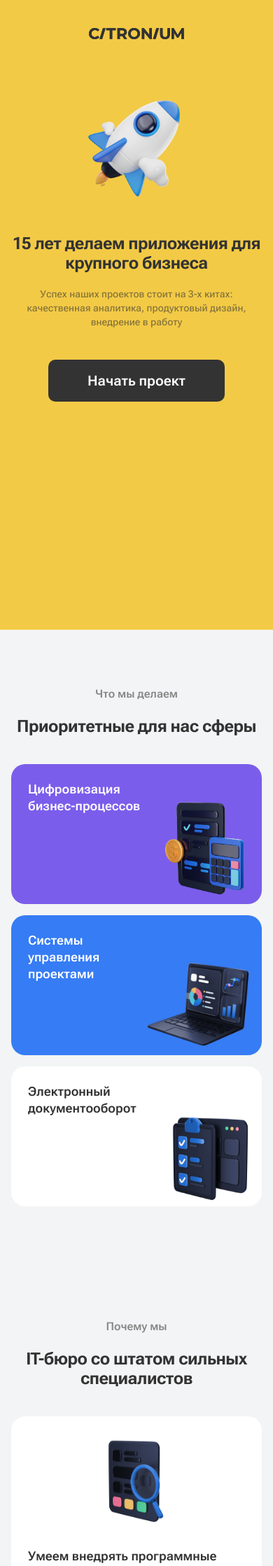
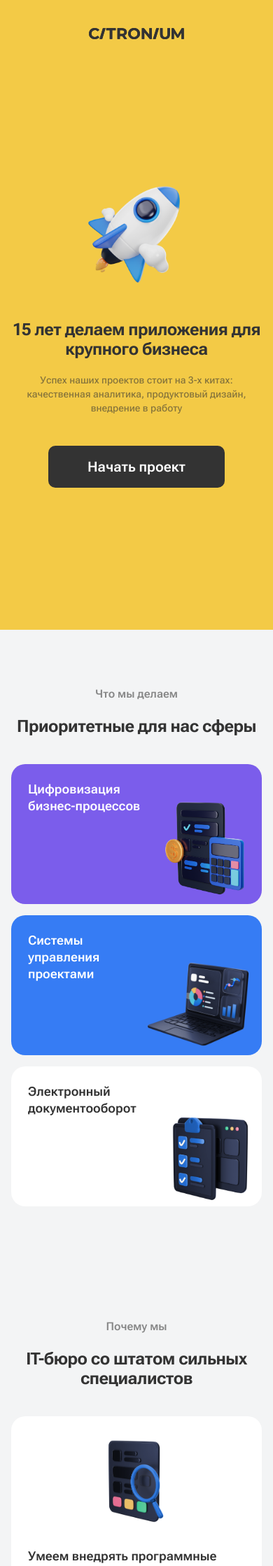
Before and after one commit to Citronium/citronium-landing-en, a Jekyll site: the page built from index.html, in a window 390 px wide. Shown: the top 2238 px of the page at 70% size. Built offline with Jekyll 4.4.1, drawn with Linux system fonts in a browser that asks for light colours.

Commit message:
fix adaptive

```diff
--- a/_includes/home/section-about-team.html
+++ b/_includes/home/section-about-team.html
@@ -4,13 +4,13 @@
         <h2 class="h2 section-title">Мы – команда профессионалов</h2>
         <div class="about-team__items">
             <div class="about-team__item1">
-                <h3 class="about-team__item1-title">
+                <h3 class="h3 about-team__item1-title">
                     Над вашим проектом будут работать менеджеры, дизайнеры, разработчики, инженеры по качеству
                     и специалисты по внедрению
                 </h3>
             </div>
             <div class="about-team__item2">
-                <h3 class="about-team__item2-title">Основа команды специалисты с опытом более 5 лет</h3>
+                <h3 class="h3 about-team__item2-title">Основа команды специалисты с опытом более 5 лет</h3>
                 <img class="about-team__item2-img" src="{{ site.baseurl }}/assets/img/search.png" alt="">
             </div>
         </div>
--- a/_sass/_home.scss
+++ b/_sass/_home.scss
@@ -66,6 +66,8 @@
     height: 100vh;
     min-height: 832px;
     width: 100%;
+    display: flex;
+    align-items: center;
     background-color: var(--color-yellow);
     &__title {
         font-size: 72px;
@@ -190,7 +192,7 @@
         grid-area: item1;
         background-color: var(--color-white);
         background-image: url(img/search.png);
-        background-position: center bottom 22px;
+        background-position: center bottom;
         &-title {
             color: var(--color-dark);
             max-width: 100%;
@@ -202,7 +204,7 @@
         grid-area: item2;
         background-color: var(--color-blush);
         background-image: url(img/rocket.png);
-        background-position: center bottom 22px;
+        background-position: center bottom;
         &-title {
             color: var(--color-white);
             max-width: 404px;
@@ -214,10 +216,10 @@
         grid-area: item3;
         background-color: var(--color-purple);
         background-image: url(img/calc.png);
-        background-position: right bottom 16px;
+        background-position: right bottom;
         &-title {
             color: var(--color-white);
-            max-width: 50%;
+            max-width: 42%;
             margin-left: 56px;
             margin-top: 88px;
         }
@@ -302,9 +304,9 @@
             padding-top: 56px;
             padding-left: 56px;
             padding-right: 56px;
-            font-weight: 600;
-            font-size: 40px;
-            line-height: 48px;
+            // font-weight: 600;
+            // font-size: 40px;
+            // line-height: 48px;
             color: var(--color-white);
         }
     }
@@ -319,9 +321,9 @@
             padding-top: 56px;
             padding-left: 56px;
             padding-right: 56px;
-            font-weight: 600;
-            font-size: 40px;
-            line-height: 48px;
+            // font-weight: 600;
+            // font-size: 40px;
+            // line-height: 48px;
             color: var(--color-dark);
         }
         &-img {
--- a/_sass/_media.scss
+++ b/_sass/_media.scss
@@ -227,6 +227,25 @@
             }
         }
     }
+    .our-awards {
+        &__items {
+            margin-top: 60px;
+        }
+        & img {
+            max-width: 180px;
+        }
+        &__item {
+            padding: 24px;
+            &-title {
+                font-size: 24px;
+                line-height: 32px;
+            }
+            &-desc {
+                font-size: 16px;
+                line-height: 24px;
+            }
+        }
+    }
 }
 
 @media (max-width: 640px) {
@@ -281,8 +300,8 @@
                 padding-top: 40px;
                 padding-left: 40px;
                 padding-right: 40px;
-                font-size: 24px;
-                line-height: 32px;
+                // font-size: 24px;
+                // line-height: 32px;
             }
         }
         &__item2 {
@@ -290,8 +309,8 @@
                 padding-top: 40px;
                 padding-left: 40px;
                 padding-right: 40px;
-                font-size: 24px;
-                line-height: 32px;
+                // font-size: 24px;
+                // line-height: 32px;
             }
             &-img {
                 max-width: 240px;
@@ -310,25 +329,7 @@
             grid-template-columns: 1fr 1fr;
         }
     }
-    .our-awards {
-        &__items {
-            margin-top: 60px;
-        }
-        & img {
-            max-width: 180px;
-        }
-        &__item {
-            padding: 24px;
-            &-title {
-                font-size: 24px;
-                line-height: 32px;
-            }
-            &-desc {
-                font-size: 16px;
-                line-height: 24px;
-            }
-        }
-    }
+
     .footer {
         &__title {
             font-size: 40px;
@@ -363,6 +364,109 @@
         }
         &__privacy {
             margin-top: 8px;
+        }
+    }
+}
+
+@media (max-width: 520px) {
+    .why-we {
+        &__items {
+            margin-top: 40px;
+        }
+        &__item1 {
+            display: flex;
+            flex-direction: column;
+            justify-content: flex-end;
+            height: 260px;
+            background-size: 140px;
+            background-position: center top 24px;
+            &-title {
+                max-width: 100%;
+                margin: 24px;
+            }
+        }
+        &__item2 {
+            display: flex;
+            flex-direction: column;
+            justify-content: flex-end;
+            height: 260px;
+            background-size: 140px;
+            background-position: center top 24px;
+            &-title {
+                max-width: 100%;
+                margin: 24px;
+            }
+        }
+        &__item3 {
+            display: flex;
+            flex-direction: column;
+            justify-content: flex-end;
+            height: 308px;
+            background-size: 140px;
+            background-position: center top 24px;
+            &-title {
+                max-width: 100%;
+                margin: 24px;
+            }
+        }
+    }
+    .our-awards {
+        &__items {
+            margin-top: 40px;
+            grid-template-areas:
+                "item1"
+                "item2"
+                "item3"
+                "item4";
+            grid-template-rows: 1fr 1fr 1fr 1fr;
+            grid-template-columns: 1fr;
+        }
+        &__item {
+            & img {
+                max-width: 150px;
+            }
+            &-title {
+                font-size: 18px;
+                line-height: 24px;
+                margin-top: 40px;
+            }
+            &-desc {
+                font-size: 14px;
+                line-height: 20px;
+                margin-top: 16px;
+            }
+        }
+    }
+    .what-we-do {
+        &__items {
+            margin-top: 40px;
+        }
+        &__item {
+            height: 200px;
+        }
+        &__item1 {
+            background-size: 161px;
+            &-title {
+                max-width: 200px;
+                margin-top: 24px;
+                margin-left: 24px;
+            }
+        }
+        &__item2 {
+            background-size: 177px;
+            &-title {
+                max-width: 117px;
+                margin-top: 24px;
+                margin-left: 24px;
+            }
+        }
+        &__item3 {
+            background-size: 149px;
+            &-title {
+                max-width: 160px;
+                margin-top: 24px;
+                margin-left: 24px;
+            }
         }
     }
 }
@@ -408,79 +512,8 @@
             margin-top: 40px;
         }
     }
-    .what-we-do {
-        &__items {
-            margin-top: 40px;
-        }
-        &__item {
-            height: 200px;
-        }
-        &__item1 {
-            background-size: 161px;
-            &-title {
-                max-width: 200px;
-                margin-top: 24px;
-                margin-left: 24px;
-            }
-        }
-        &__item2 {
-            background-size: 177px;
-            &-title {
-                max-width: 117px;
-                margin-top: 24px;
-                margin-left: 24px;
-            }
-        }
-        &__item3 {
-            background-size: 149px;
-            &-title {
-                max-width: 160px;
-                margin-top: 24px;
-                margin-left: 24px;
-            }
-        }
-    }
-    .why-we {
-        &__items {
-            margin-top: 40px;
-        }
-        &__item1 {
-            display: flex;
-            flex-direction: column;
-            justify-content: flex-end;
-            height: 260px;
-            background-size: 140px;
-            background-position: center top 24px;
-            &-title {
-                max-width: 100%;
-                margin: 24px;
-            }
-        }
-        &__item2 {
-            display: flex;
-            flex-direction: column;
-            justify-content: flex-end;
-            height: 260px;
-            background-size: 140px;
-            background-position: center top 24px;
-            &-title {
-                max-width: 100%;
-                margin: 24px;
-            }
-        }
-        &__item3 {
-            display: flex;
-            flex-direction: column;
-            justify-content: flex-end;
-            height: 308px;
-            background-size: 140px;
-            background-position: center top 24px;
-            &-title {
-                max-width: 100%;
-                margin: 24px;
-            }
-        }
-    }
+
+
     .how-we-work {
         &__item {
             &-title {
@@ -518,8 +551,8 @@
         &__item1 {
             min-height: 346px;
             &-title {
-                font-size: 18px;
-                line-height: 24px;
+                // font-size: 18px;
+                // line-height: 24px;
                 padding-top: 24px;
                 padding-left: 24px;
                 padding-right: 24px;
@@ -527,8 +560,8 @@
         }
         &__item2 {
             &-title {
-                font-size: 18px;
-                line-height: 24px;
+                // font-size: 18px;
+                // line-height: 24px;
                 padding-top: 24px;
                 padding-left: 24px;
                 padding-right: 24px;
@@ -543,33 +576,7 @@
             padding: 24px;
         }
     }
-    .our-awards {
-        &__items {
-            margin-top: 40px;
-            grid-template-areas:
-                "item1"
-                "item2"
-                "item3"
-                "item4";
-            grid-template-rows: 1fr 1fr 1fr 1fr;
-            grid-template-columns: 1fr;
-        }
-        &__item {
-            & img {
-                max-width: 150px;
-            }
-            &-title {
-                font-size: 18px;
-                line-height: 24px;
-                margin-top: 40px;
-            }
-            &-desc {
-                font-size: 14px;
-                line-height: 20px;
-                margin-top: 16px;
-            }
-        }
-    }
+
     .footer {
         &__title {
             font-size: 24px;
```
